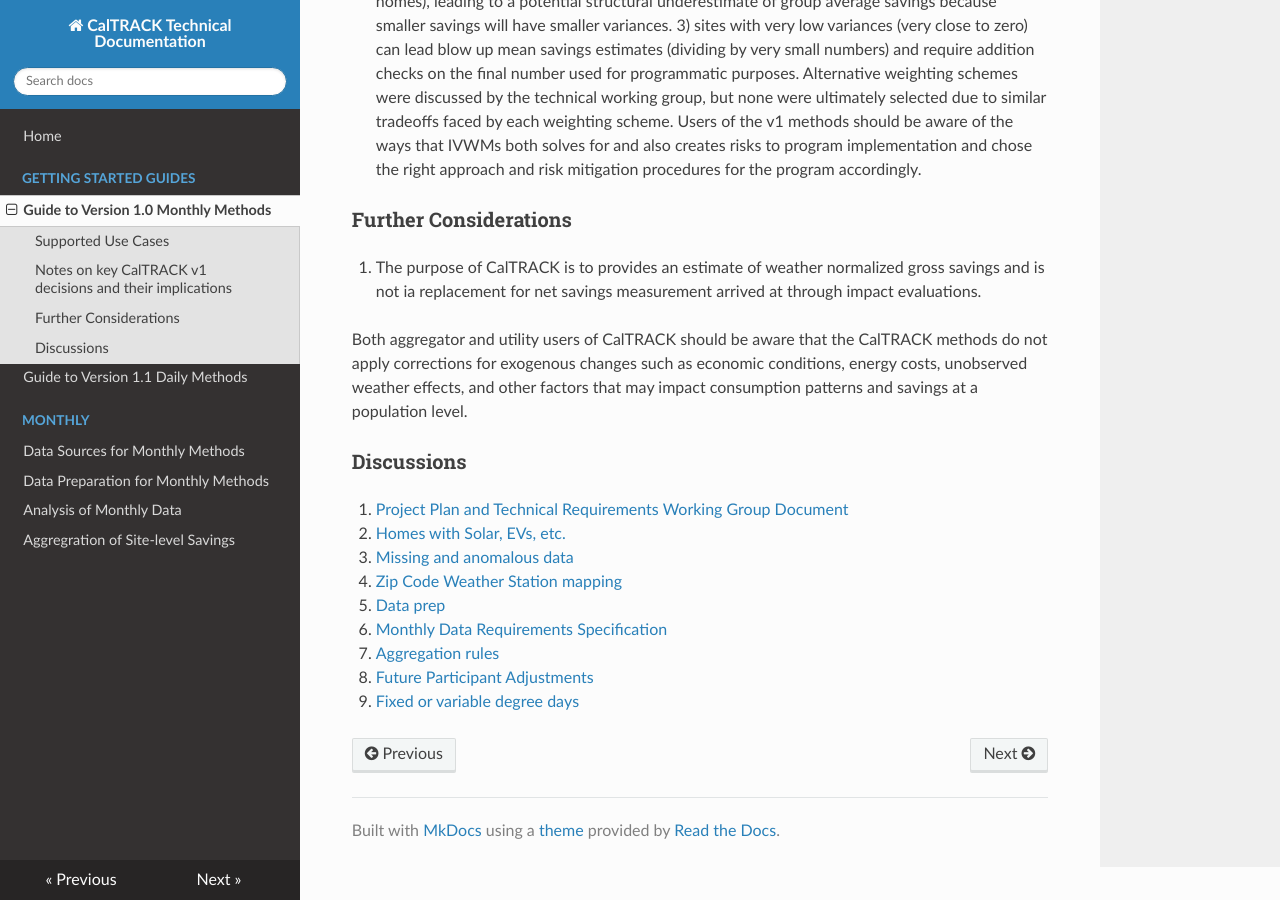
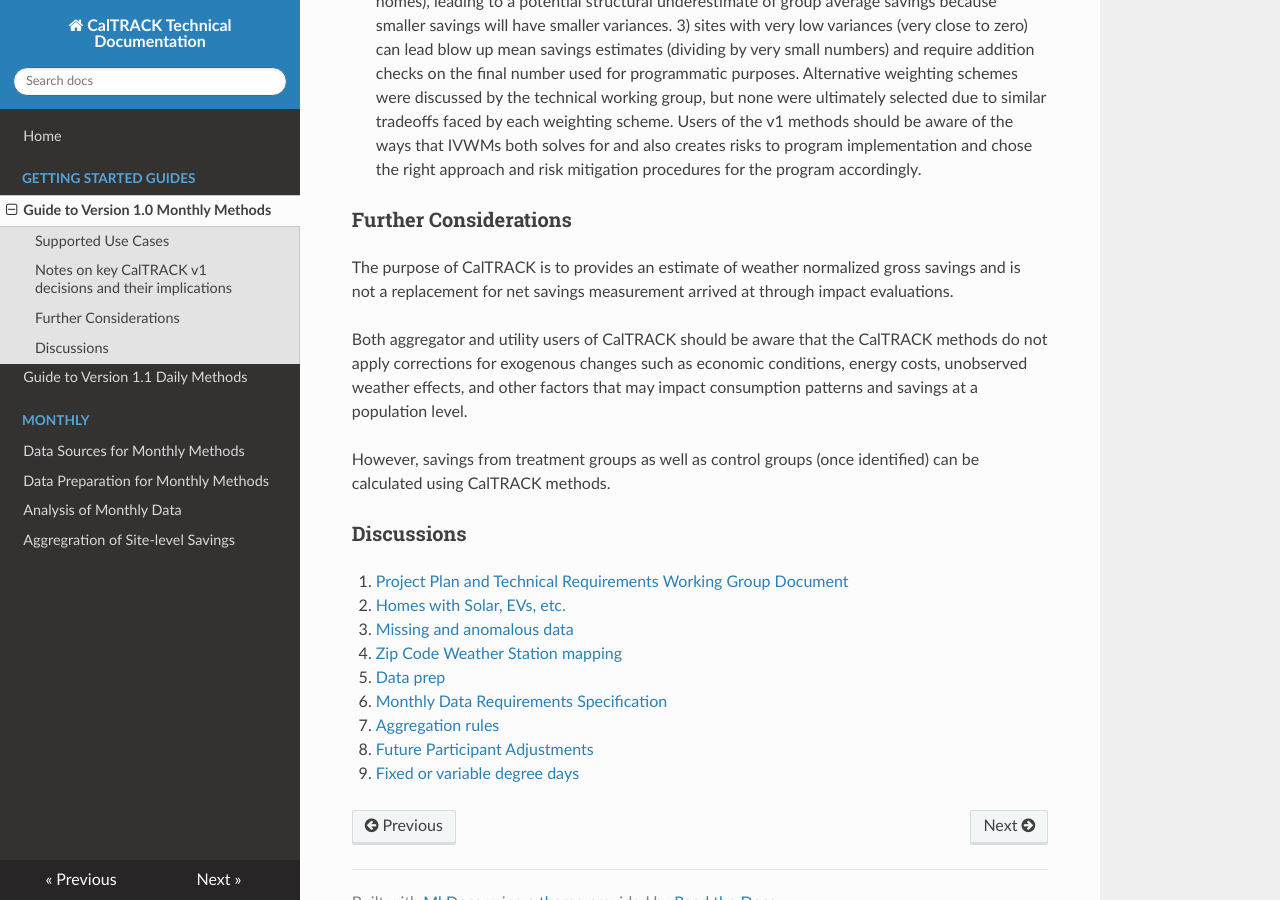
Before and after one commit to openeemeter/caltrack, an MkDocs documentation site: the page built from docs/guides/v1guide.md, in a window 1280 px wide and 900 px high, scrolled down 1703 px. Built offline with MkDocs 1.6.1, drawn with Linux system fonts in a browser that asks for light colours; nearby versions of some CDN libraries; old or Windows-style settings are respelled for this version of MkDocs.

Commit message:
fix typo, add consideration

```diff
--- a/docs/guides/v1guide.md
+++ b/docs/guides/v1guide.md
@@ -31,9 +31,11 @@
 
 ### Further Considerations
 
-1. The purpose of CalTRACK is to provides an estimate of weather normalized gross savings and is not ia replacement for net savings measurement arrived at through impact evaluations.
+The purpose of CalTRACK is to provides an estimate of weather normalized gross savings and is not a replacement for net savings measurement arrived at through impact evaluations.
 
 Both aggregator and utility users of CalTRACK should be aware that the CalTRACK methods do not apply corrections for exogenous changes such as economic conditions, energy costs, unobserved weather effects, and other factors that may impact consumption patterns and savings at a population level.
+
+However, savings from treatment groups as well as control groups (once identified) can be calculated using CalTRACK methods.
 
 ### Discussions
 
```
